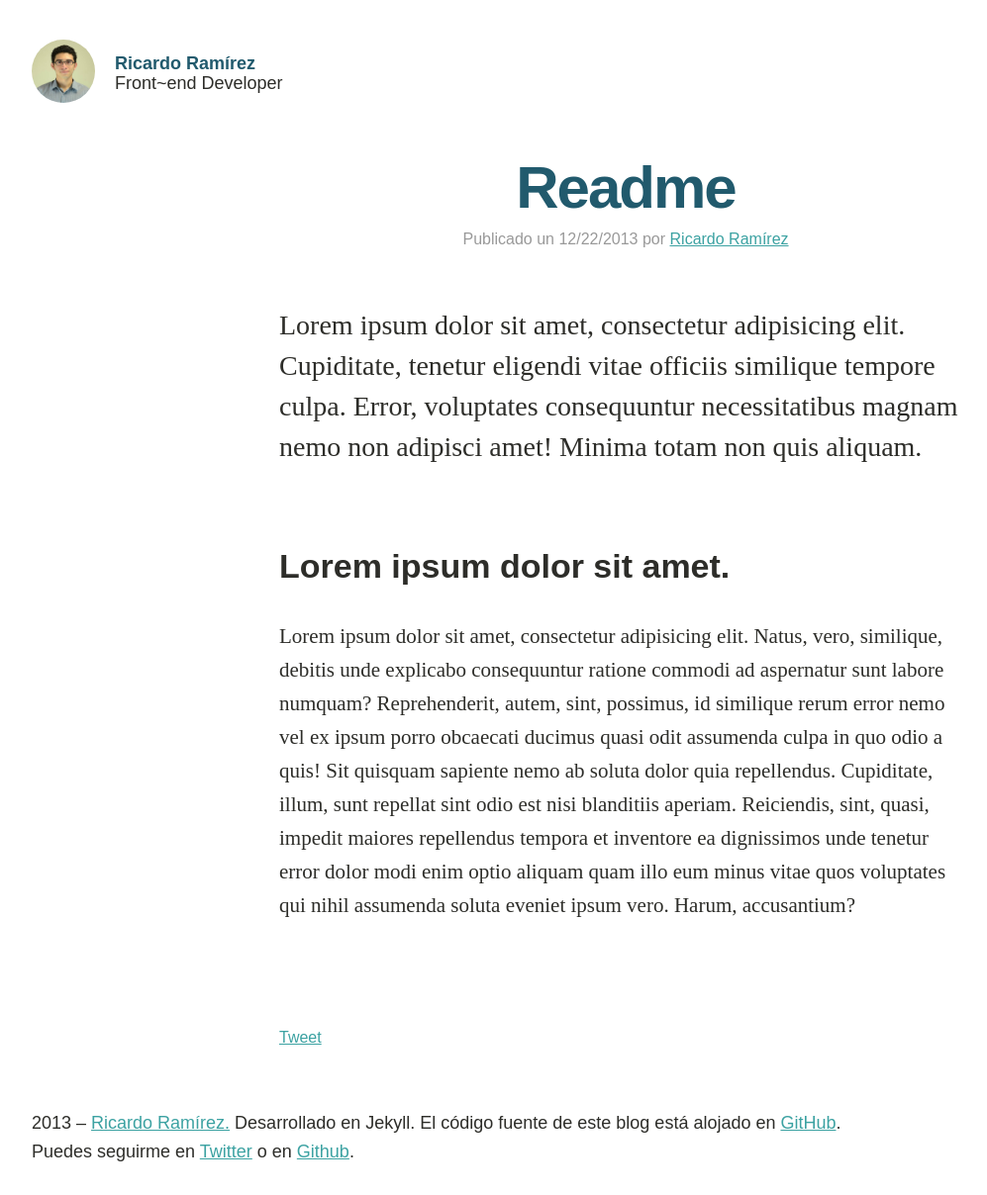
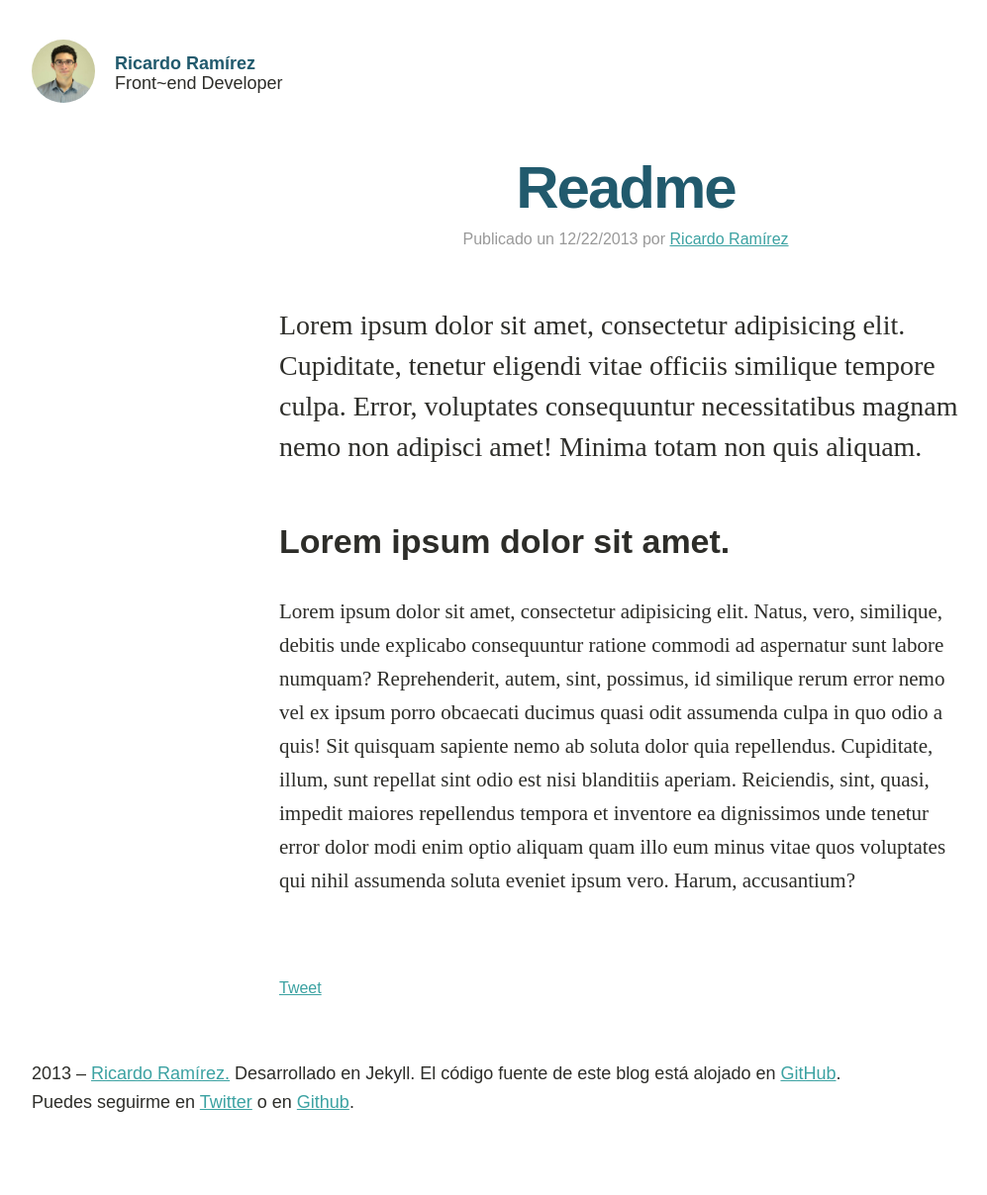
Before and after one commit to qbright/ricardoerl.github.io, a Jekyll site: the page built from _posts/2013-12-22-readme.md, in a window 1280 px wide. Shown: the whole page at 99% size, without its empty margins (8-1005 px from the left). Built offline with Jekyll 4.4.1, drawn with Linux system fonts in a browser that asks for light colours; some web fonts are replaced; Markdown is read by kramdown in place of the engine named in the settings; comment, search, counter and statistics services are not loaded; after the commit the page ends 1158 px from its top, so only the background shows below that.

Commit message:
Arreglé espacio entre parrafos

```diff
--- a/css/sass/partials/_typography.scss
+++ b/css/sass/partials/_typography.scss
@@ -112,7 +112,7 @@ code {
 	.post__content {
 		p {
 			line-height: 34px;
-			margin-bottom: 75px;
+			margin-bottom: 50px;
 		}
 		p:first-of-type {
 			font-size: 28px;
```
Also changed, not shown: css/ricardoerl.min.css.
